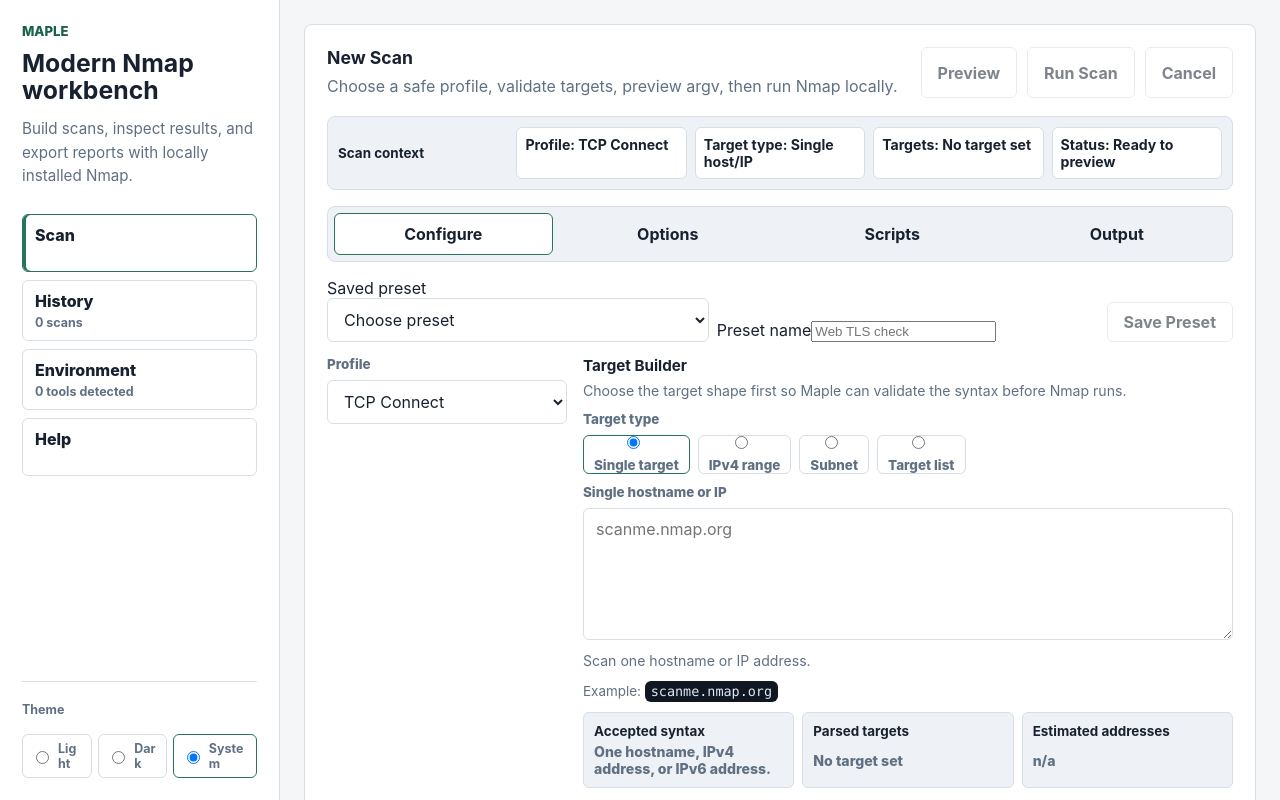
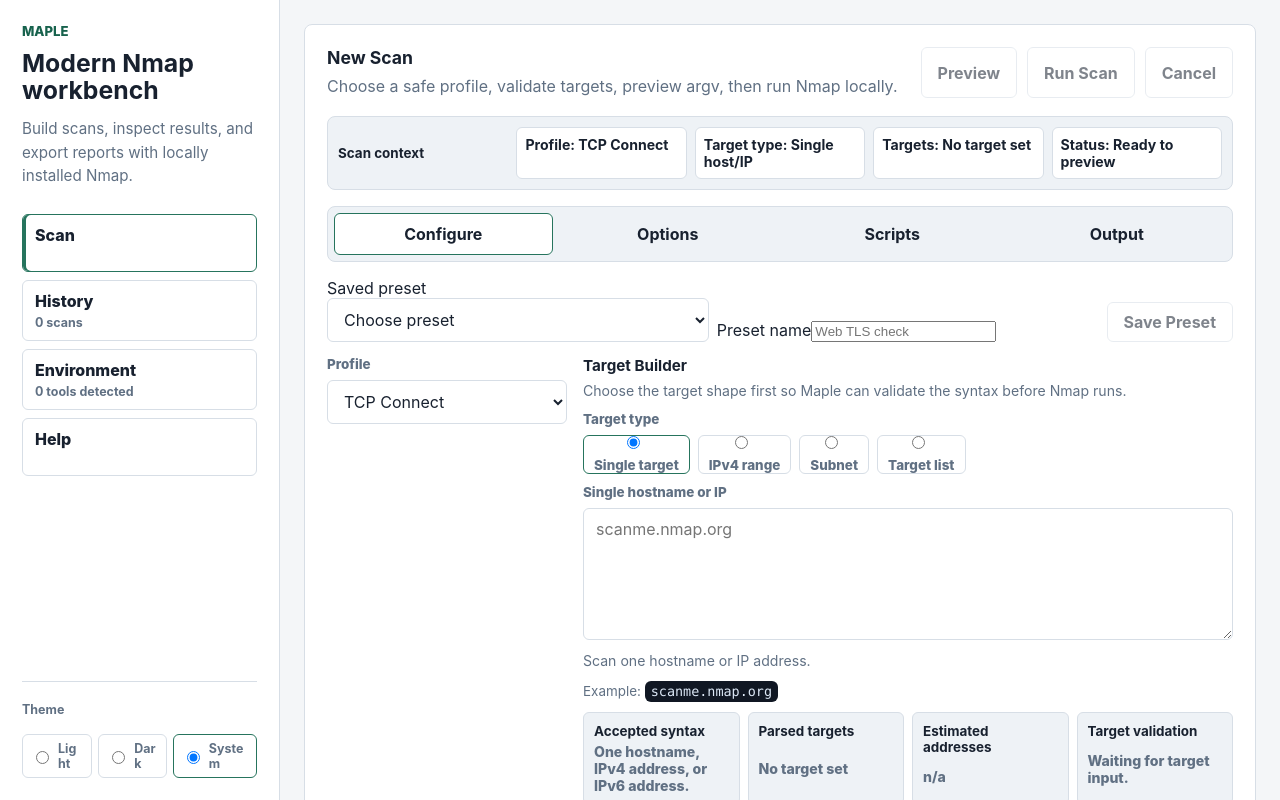
Before and after one commit to krisarmstrong/maple, a React (Vite) app in the folder frontend/: page / in a window 1280 px wide. Built offline with nearby package versions, Linux system fonts and the light colour scheme.

Commit message:
feat: show target mode validation

```diff
--- a/frontend/src/components/ScanWorkspace.tsx
+++ b/frontend/src/components/ScanWorkspace.tsx
@@ -48,6 +48,7 @@ import {
   splitSelectedScriptID,
   targetBuilderSummary,
   targetModeContextLabel,
+  targetModeValidationSummary,
 } from "./scan-workspace-display";
 import {
   handleScanEvent,
@@ -93,6 +94,7 @@ export function ScanWorkspace({ nmapPath, onScanFinished }: ScanWorkspaceProps):
   const selectedProfile = findProfile(profileId);
   const scope = scanScope(profileId, targets);
   const parsedTargetSummary = targetBuilderSummary(targets);
+  const targetValidation = targetModeValidationSummary(targetModeId, targets);
   const scripts = buildScanScripts(
     scriptCategories,
     scriptNames,
@@ -467,6 +469,16 @@ export function ScanWorkspace({ nmapPath, onScanFinished }: ScanWorkspaceProps):
                 <div>
                   <strong>Estimated addresses</strong>
                   <span>{parsedTargetSummary.estimatedAddresses}</span>
+                </div>
+                <div>
+                  <strong>Target validation</strong>
+                  <span
+                    className={
+                      targetValidation.valid ? "target-validation-ok" : "target-validation-warn"
+                    }
+                  >
+                    {targetValidation.message}
+                  </span>
                 </div>
               </div>
             </div>
--- a/frontend/src/components/scan-workspace-display.ts
+++ b/frontend/src/components/scan-workspace-display.ts
@@ -2,7 +2,7 @@ import { type NSECategory, nseCategories } from "../core/nse-scripts";
 import type { ScanOptions } from "../core/scan-options";
 import { scanScope } from "../core/scan-scope";
 import { parseTargets } from "../core/scan-targets";
-import type { TargetModeID } from "../core/target-modes";
+import { type TargetModeID, validateTargetsForMode } from "../core/target-modes";
 import { summarizeTargets } from "../core/target-summary";
 
 export function targetBuilderSummary(targets: string): {
@@ -18,6 +18,19 @@ export function targetBuilderSummary(targets: string): {
     parsedTargets: summarizeTargets(targets),
     estimatedAddresses: scope?.label ?? "n/a",
   };
+}
+
+export function targetModeValidationSummary(
+  modeID: TargetModeID,
+  targets: string,
+): { message: string; valid: boolean } {
+  if (targets.trim() === "") {
+    return { message: "Waiting for target input.", valid: false };
+  }
+  const result = validateTargetsForMode(modeID, targets);
+  return result.ok
+    ? { message: "Matches selected target type.", valid: true }
+    : { message: result.message, valid: false };
 }
 
 export function targetModeContextLabel(modeID: TargetModeID): string {
--- a/frontend/src/styles/app.css
+++ b/frontend/src/styles/app.css
@@ -921,6 +921,16 @@ textarea {
   margin: var(--space-10) var(--space-0) var(--space-0);
 }
 
+.target-validation-ok {
+  color: var(--accent-strong);
+  font-weight: var(--font-weight-strong);
+}
+
+.target-validation-warn {
+  color: var(--warn-text);
+  font-weight: var(--font-weight-strong);
+}
+
 .scan-scope {
   color: var(--warning);
   font-size: var(--font-size-base);
```
Also changed, not shown: 2 other files (tests, documents, lock files or other folders).
